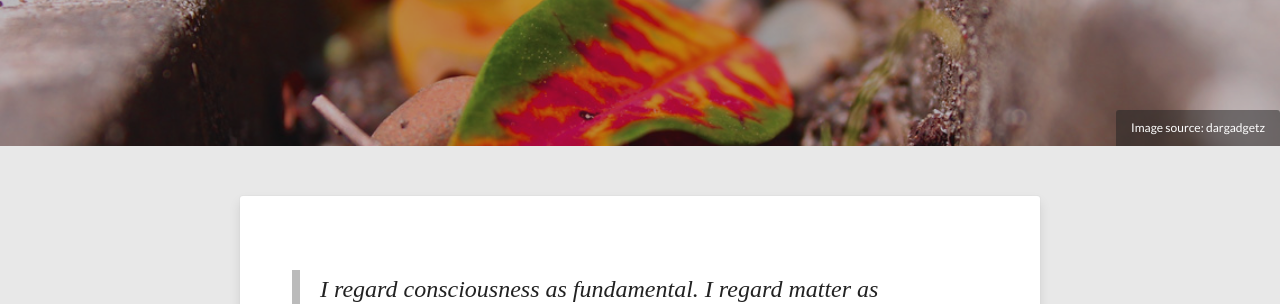
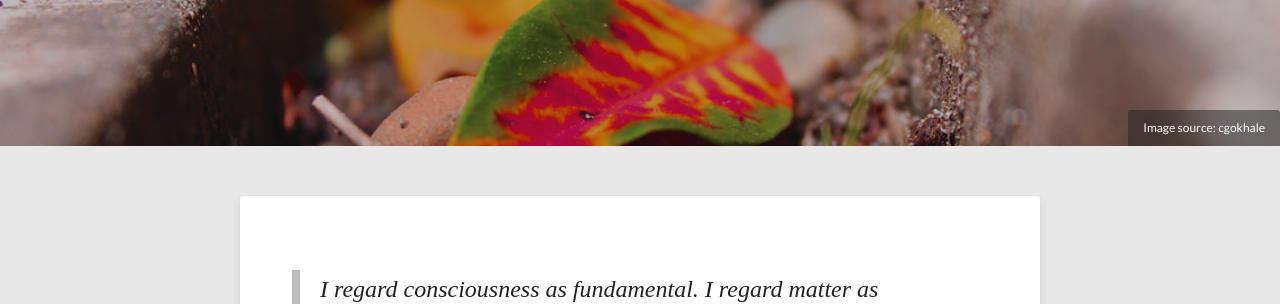
Before and after one commit to gokhalechaitanya/gokhalechaitanya.github.io, a Jekyll site: the page built from research.md, in a window 1280 px wide. Shown: the part 294-598 px from the top of the page. Built offline with Jekyll 4.4.1, drawn with Linux system fonts in a browser that asks for light colours; nearby versions of some CDN libraries.

Commit message:
image credit update

```diff
--- a/research.md
+++ b/research.md
@@ -6,8 +6,7 @@
 tags: [research]
 image:
   feature: Rfocus.jpg
-  credit: dargadgetz
-  creditlink: http://www.dargadgetz.com/ios-7-abstract-wallpaper-pack-for-iphone-5-and-ipod-touch-retina/
+  credit: cgokhale
 share: true
 ---
 > I regard consciousness as fundamental. I regard matter as derivative from consciousness. We cannot get behind consciousness. Everything that we talk about, everything that we regard as existing postulates consciousness.
```
